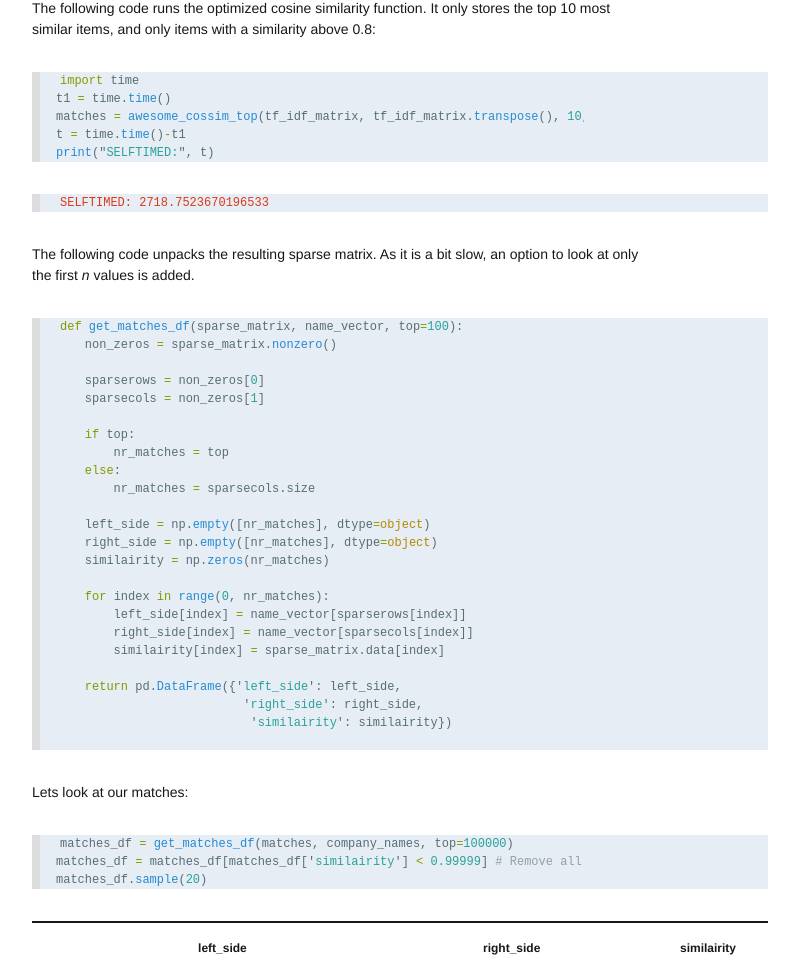
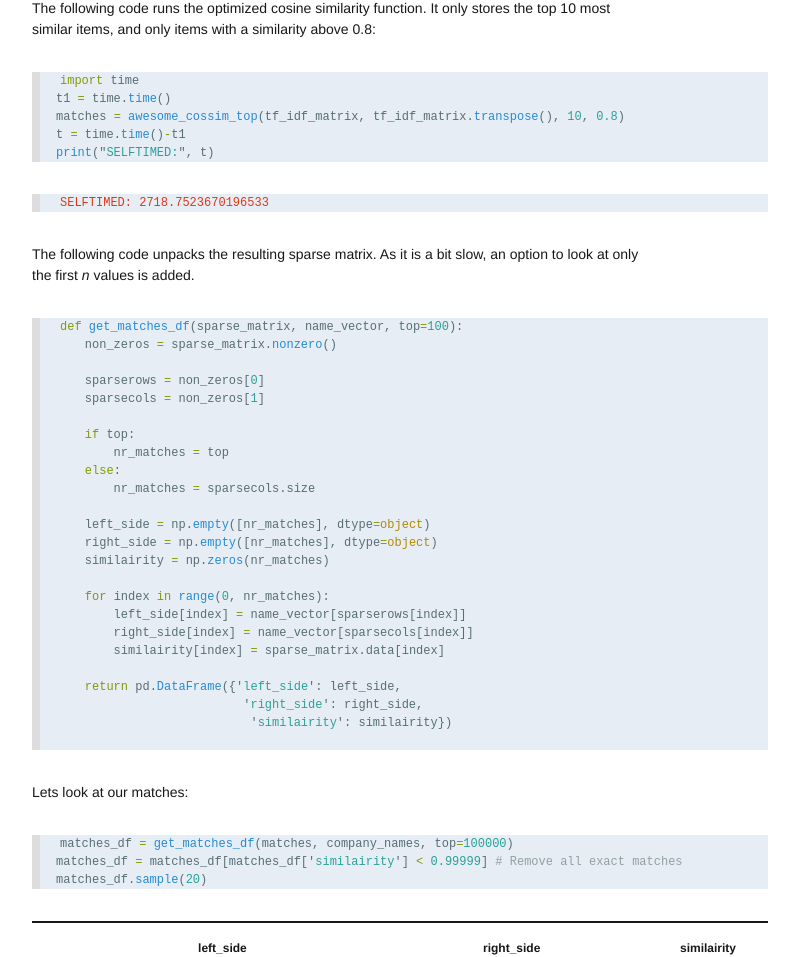
Before and after one commit to Bergvca/bergvca.github.io, a Jekyll site: the page built from _posts/2017-10-14-super-fast-string-matching.md, in a window 1280 px wide. Shown: the part 4744-5701 px from the top of the page, without its empty margins (240-1039 px from the left). Built offline with Jekyll 4.4.1, drawn with Linux system fonts in a browser that asks for light colours; comment, search, counter and statistics services are not loaded.

Commit message:
Changed width of code

```diff
--- a/_sass/_components.scss
+++ b/_sass/_components.scss
@@ -5,7 +5,7 @@ pre {
     border-left: $spacer-1 solid $color-border;
     margin: $spacer-3 0;
     padding-left: 16px;
-    width: (9 / 12 * 100%); // matches col-9
+    width: (100%); // matches col-9
     overflow-x: auto;
 }
 
```
Also changed, not shown: 1 other file.
